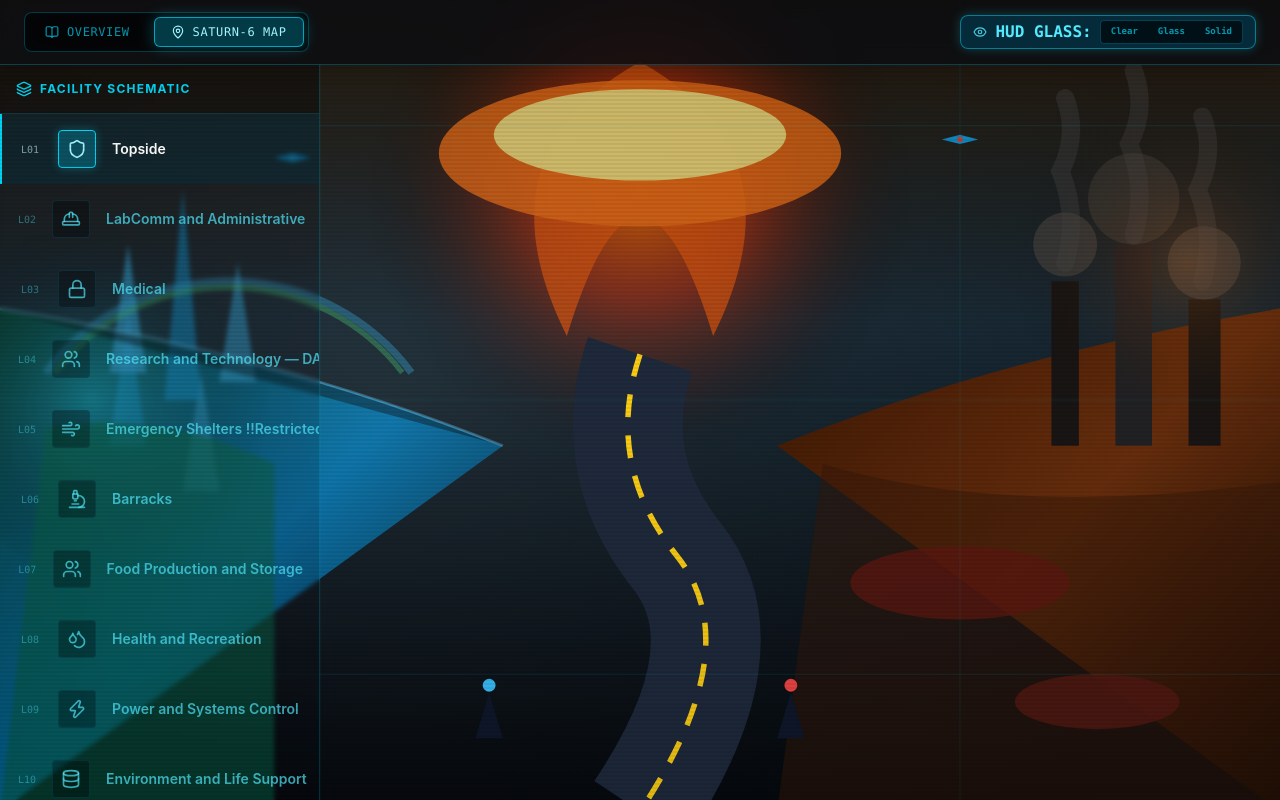
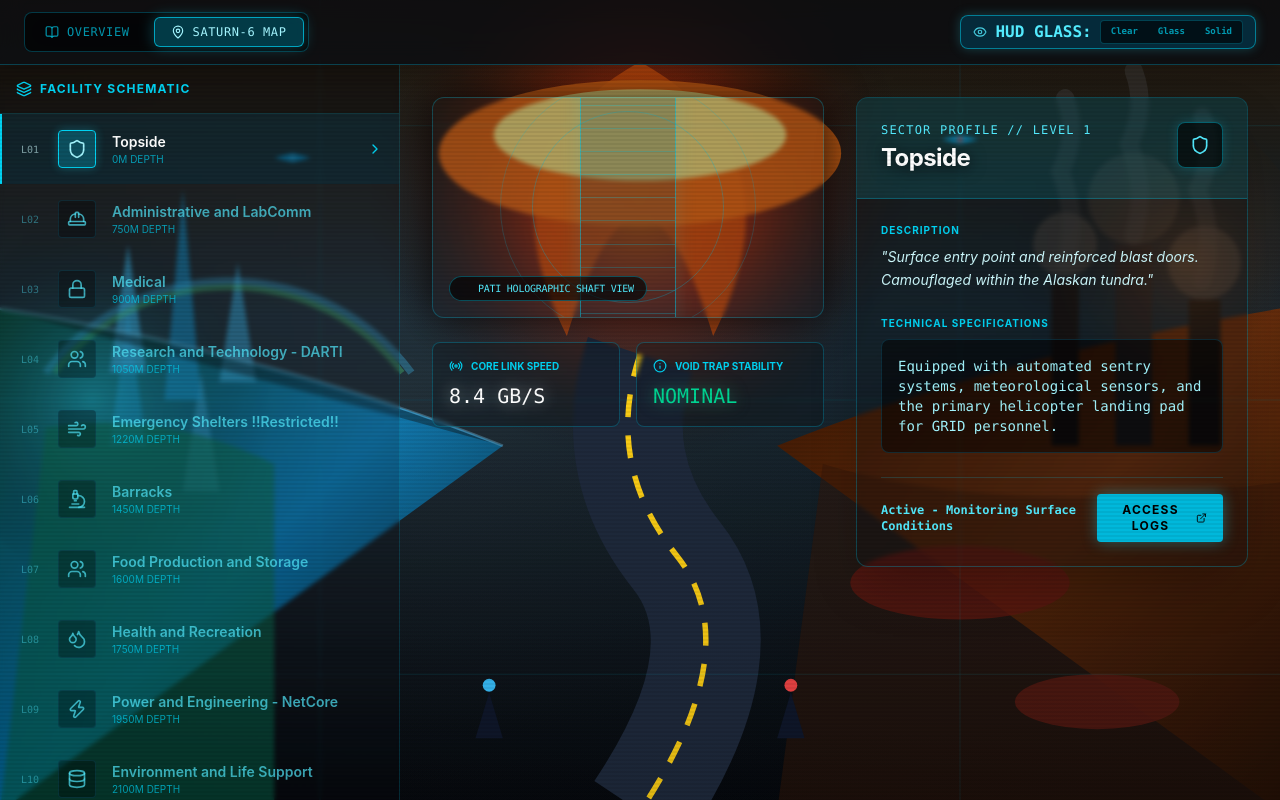
Before and after one commit to sstewart78/dreamland, a React (Vite) app: page / in a window 1280 px wide. Both pictures are taken after a click on the button "SATURN-6 MAP". Built offline with nearby package versions, Linux system fonts and the light colour scheme.

Commit message:
add content viewport

```diff
--- a/src/App.tsx
+++ b/src/App.tsx
@@ -35,7 +35,7 @@ const SATURN_6_LEVELS = [
   },
   {
     id: 2,
-    name: "LabComm and Administrative",
+    name: "Administrative and LabComm",
     depth: "750m",
     icon: <HardHat className="w-5 h-5" />,
     description: "Command level housing LabComm and offices of political and military officials.",
@@ -55,7 +55,7 @@ const SATURN_6_LEVELS = [
   },
   {
     id: 4,
-    name: "Research and Technology — DARTI",
+    name: "Research and Technology - DARTI",
     depth: "1050m",
     icon: <Users className="w-5 h-5" />,
     description: "Division of Applied Research and Technology.",
@@ -100,11 +100,11 @@ const SATURN_6_LEVELS = [
   },
   {
     id: 9,
-    name: "Power and Systems Control",
+    name: "Power and Engineering - NetCore",
     depth: "1950m",
     icon: <Zap className="w-5 h-5" />,
     description: "Central reactor and NetCore.",
-    details: "Engineering and IT division manages central reactor, NetCore, and data mainframe for the Saturn-6 AI.",
+    details: "Engineering and Tech Division manages central reactor, NetCore, and data mainframe for the Saturn-6 AI.",
     status: "Optimal"
   },
   {
@@ -133,6 +133,7 @@ function App() {
   const [activeTab, setActiveTab] = useState('home');
   const [bgOpacity, setBgOpacity] = useState(0.25);
   const [selectedLevel, setSelectedLevel] = useState(SATURN_6_LEVELS[0]);
+  const [isHologramActive, setIsHologramActive] = useState(false);
 
   const  getGlassStyle = (opacityVal: number | undefined) => {
     const val = opacityVal !== undefined ? opacityVal : bgOpacity;
@@ -144,6 +145,11 @@ function App() {
       WebkitBackdropFilter: `blur(${blurAmount})`,
     };
   };
+
+  useEffect(() => {
+    const timer = setTimeout(() => setIsHologramActive(true), 500);
+    return () => clearTimeout(timer);
+  }, []);
 
   return (
     <>
@@ -279,10 +285,14 @@ function App() {
               <line x1="1050" y1="0" x2="1050" y2="900" />
             </g>
           </svg>
+
+          {/* Light Environmental Vignette Overlay */}
           <div className='absolute inset-0 bg-linear-to-t from-[#030508] via-transparent to-black/60 transition-opacity duration-500'
                style={{ opacity: bgOpacity <= 0.3 ? 0.1 : bgOpacity <= 0.6 ? 0.4 : 0.7 }}
           />
         </div>
+
+        {}
         <header className="relative z-50 flex items-center justify-between px-6 py-3 border-b border-cyan-500/30 bg-[#0a0d12]/80 backdrop-blur-md shadow-lg">
           {/* Tab Navigation */}
           <nav className='flex items-center gap-2 bg-black/60 p-1 rounded-lg border border-cyan-500/30 backdrop-blur-md'>
@@ -361,9 +371,9 @@ function App() {
                 </p>
 
                 <div className="mt-8 flex flex-col items-center gap-4">
-                  <span className="px-8 py-2.5 rounded-lg bg-cyan-500/25 border border-cyan-400/60 text-cyan-100 font-mono text-sm tracking-widest uppercase animate-pulse shadow-[0_0_20px_rgba(34,211,238,0.4)]">
-                    Coming Soon
-                  </span>
+                  <a className="px-8 py-2.5 rounded-lg bg-cyan-500/25 border border-cyan-400/60 text-cyan-100 font-mono text-sm tracking-widest uppercase animate-pulse shadow-[0_0_20px_rgba(34,211,238,0.4)]">
+                    Book Preview
+                  </a>
 
                   <button
                     onClick={() => setActiveTab('saturn6')}
@@ -381,7 +391,7 @@ function App() {
             <div className='flex h-full w-full overflow-hidden'>
               {/* Transluscent Sidebar */}
               <aside
-                className="w-80 border-r border-cyan-500/20 overflow-y-auto custom-scrollbar transition-all duration-500"
+                className="w-100 border-r border-cyan-500/20 overflow-y-auto custom-scrollbar transition-all duration-500"
                 style={getGlassStyle(Math.max(0.04, bgOpacity - 0.1))}
               >
                 <div className='p-4 border-b border-cyan-500/20 bg-black/20'>
@@ -407,14 +417,127 @@ function App() {
                         {level.icon}
                       </div>
                       <div className="flex flex-col items-start text-left flex-1">
-                        <span className={`text-sm font-semibold truncate ${selectedLevel.id === level.id ? 'text-white' : ''}`}>
+                        <span className={`text-sm font-semibold ${selectedLevel.id === level.id ? 'text-white' : ''}`}>
                           {level.name}
                         </span>
+                        <span className="text-[10px] uppercase opacity-70 text-cyan-400">{level.depth} DEPTH</span>
                       </div>
+                      {selectedLevel.id === level.id && (
+                        <ChevronRight className='w-4 h-4 text-cyan-400 animate-bounce-x' />
+                      )}
                     </button>
                   ))}
                 </div>
               </aside>
+
+              {/* Content Viewport */}
+              <section className='flex-1 relative p-8 flex flex-col gap-8 overflow-y-auto'>
+                <div className='relative z-10 flex flex-col md:flex-row gap-8 items-start'>
+
+                  {/* Holographic Shaft View */}
+                  <div className='w-full md:w-1/2 flex flex-col gap-6'>
+                    <div
+                      className="relative aspect-video rounded-xl border border-cyan-500/30 overflow-hidden shadow-[0_0_40px_rgba(0,0,0,0.8)] transition-all duration-500"
+                      style={getGlassStyle(Math.max(0.04, bgOpacity - 0.1))}
+                    >
+                      <div className='absolute inset-0 p-8 flex items-center justify-center'>
+                        <div className={`relative transition-transform duration-1000 ease-out ${isHologramActive ? 'scale-100' : 'scale-90 opacity-0'}`}>
+                          <div className="w-24 h-64 bg-cyan-950/20 border-x border-cyan-400/50 relative shadow-[0_0_20px_rgba(34,211,238,0.15)]">
+                            {SATURN_6_LEVELS.map((l) => (
+                              <div
+                              key={l.id}
+                              style={{ top: `${(l.id -1) * 9}%` }}
+                              className={`absolute w-full h-1 border-b border-cyan-400/60 transition-all duration-300 ${
+                                selectedLevel.id === l.id ? 'bg-cyan-400 shadow-[0_0_15px_cyan] z-20 scale-x-125' : 'opacity-40'                                }`}
+                              />
+                            ))}
+                            <div className="absolute w-full h-4 bg-linear-to-b from-transparent via-cyan-400/30 to-transparent top-0 animate-scan pointer-events-none" />
+                          </div>
+                          <div className="absolute top-1/2 left-1/2 -translate-x-1/2 -translate-y-1/2 w-48 h-48 border border-cyan-500/30 rounded-full animate-spin-slow" />
+                          <div className="absolute top-1/2 left-1/2 -translate-x-1/2 -translate-y-1/2 w-64 h-64 border border-cyan-500/20 rounded-full animate-reverse-spin" />
+                        </div>
+                      </div>
+
+                      <div className="absolute bottom-4 left-4 flex gap-2">
+                        <div className="bg-black/60 backdrop-blur px-3 py-1 rounded-full border border-cyan-500/40 flex items-center gap-2">
+                          <div className="w-2 h-2 rounded-full bg-cyan-400 animate-ping" />
+                          <span className="text-[10px] font-mono uppercase tracking-tight text-cyan-300">PATI Holographic Shaft View</span>
+                        </div>
+                      </div>
+                    </div>
+
+                    {/* Telemetry Readouts */}
+                    <div className='grid grid-cols-2 gap-4'>
+                      <div
+                        className="p-4 rounded-lg border border-cyan-500/30 transition-all duration-500"
+                        style={getGlassStyle(bgOpacity)}
+                      >
+                        <div className="flex items-center gap-2 mb-2 text-cyan-400 uppercase text-[10px] font-bold">
+                          <Radio className='w-3.5 h-3.5' />Core Link Speed
+                        </div>
+                        <div className="text-xl font-mono text-white drop-shadow-[0_0_8px_rgba(255,255,255,0.5)]">8.4 GB/S</div>
+                      </div>
+                      <div
+                        className="p-4 rounded-lg border border-cyan-500/30 transition-all duration-500"
+                        style={getGlassStyle(bgOpacity)}
+                      >
+                        <div className="flex items-center gap-2 mb-2 text-cyan-400 uppercase text-[10px] font-bold">
+                          <Info className="w-3.5 h-3.5" /> Void Trap Stability
+                        </div>
+                        <div className="text-xl font-mono text-emerald-400 drop-shadow-[0_0_8px_rgba(52,211,153,0.5)]">
+                          NOMINAL
+                        </div>
+                      </div>
+                    </div>
+                  </div>
+
+                  {/* Level Detail Panel */}
+                  <div className='w-full md:w-1/2'>
+                    <div
+                      className="border border-cyan-500/30 rounded-xl overflow-hidden shadow-2xl transition-all duration-500"
+                      style={getGlassStyle(bgOpacity)}
+                    >
+                      <div className="bg-cyan-500/15 p-6 border-b border-cyan-500/30">
+                        <div className="flex justify-between items-start">
+                          <div>
+                            <span className="text-xs font-mono text-cyan-300 block mb-1 uppercase tracking-widest">
+                              Sector Profile // Level {selectedLevel.id}
+                            </span>
+                            <h3 className="text-2xl font-bold text-white tracking-tight drop-shadow-[0_2px_8px_rgba(0,0,0,0.8)]">
+                              {selectedLevel.name}
+                            </h3>
+                          </div>
+                          <div className="p-3 bg-black/60 rounded-lg border border-cyan-400/40 text-cyan-300 shadow-[0_0_12px_rgba(34,211,238,0.2)]">
+                            {selectedLevel.icon}
+                          </div>
+                        </div>
+                      </div>
+
+                      <div className='p-6 space-y-6'>
+                        <div className='space-y-2'>
+                          <label className="text-[10px] font-bold text-cyan-400 uppercase tracking-widest block">Description</label>
+                          <p className="text-cyan-100 leading-relaxed text-sm italic">"{selectedLevel.description}"</p>
+                        </div>
+
+                        <div className='space-y-2'>
+                          <label className="text-[10px] font-bold text-cyan-400 uppercase tracking-widest block">Technical Specifications</label>
+                          <div className="bg-black/50 p-4 rounded-lg border border-cyan-900/50 text-sm font-mono text-cyan-200">
+                            {selectedLevel.details}
+                          </div>
+                        </div>
+
+                        <div className='flex items-center justify-between pt-4 border-t border-cyan-500/20'>
+                          <span className="text-xs font-mono text-cyan-300 font-semibold">{selectedLevel.status}</span>
+                          <button className="flex items-center gap-2 px-4 py-2 bg-cyan-500 hover:bg-cyan-400 text-black text-xs font-bold rounded uppercase tracking-widest shadow-[0_0_15px_rgba(34,211,238,0.4)] transition-all">
+                            Access Logs <ExternalLink className="w-3.5 h-3.5" />
+                          </button>
+                        </div>
+                      </div>
+                    </div>
+                  </div>
+
+                </div>
+              </section>
             </div>
           )}
         </main>
```
